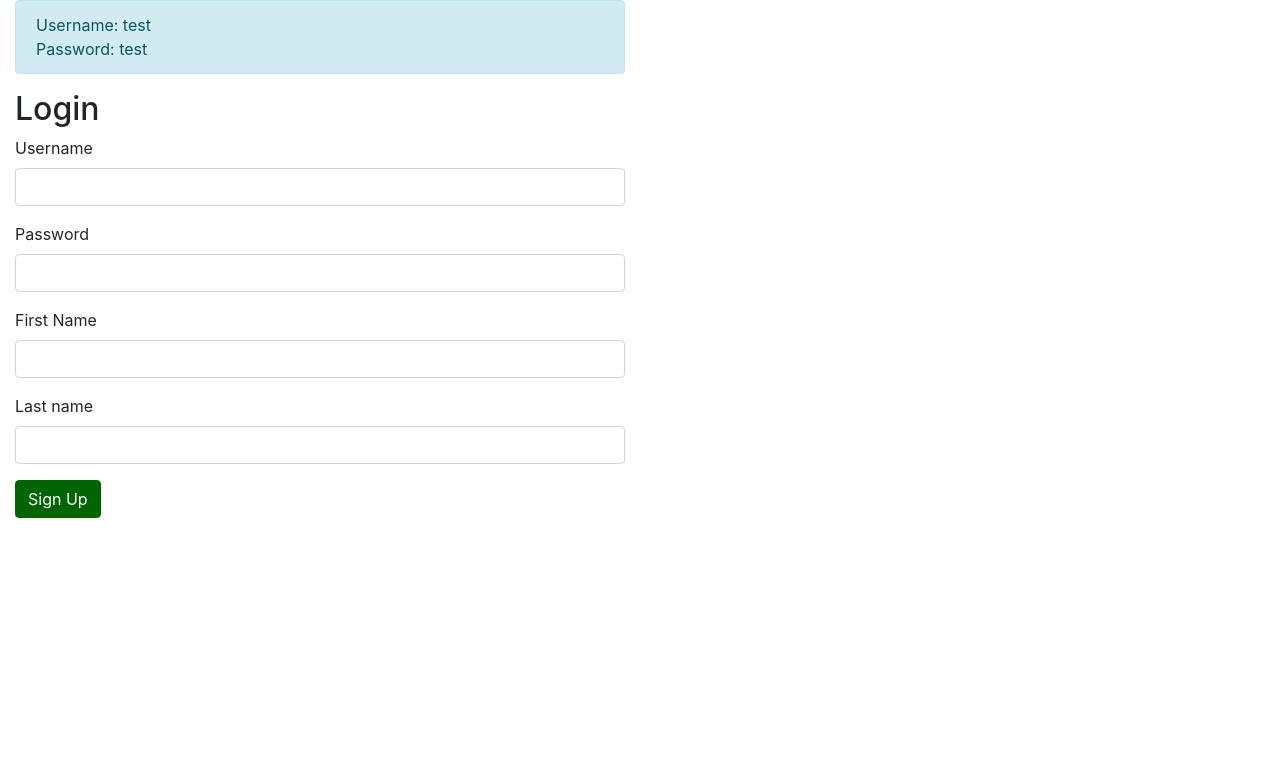
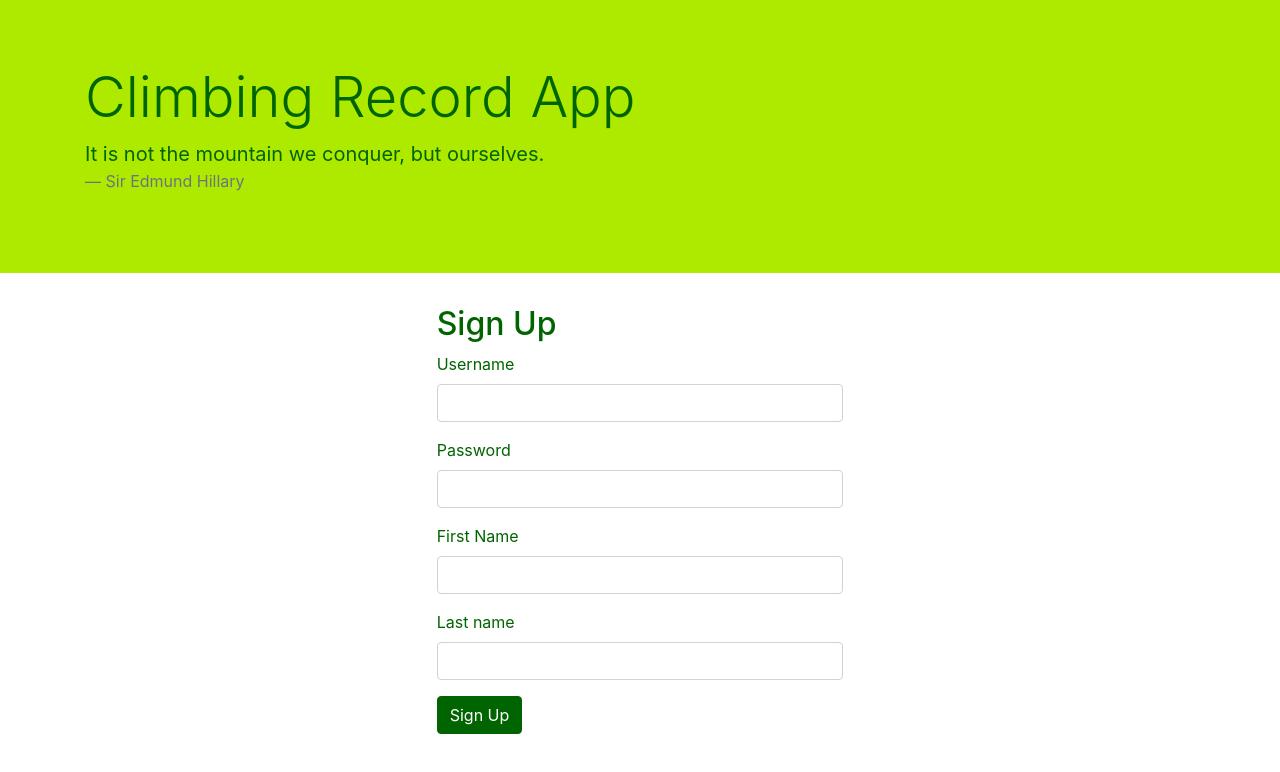
Before and after one commit to todovica/climbrecordapp, a React app in the folder client/: page /signup in a window 1280 px wide. Shown: the top 772 px of the page. Built offline with nearby package versions, Linux system fonts and the light colour scheme.

Commit message:
new look for Sign in page

```diff
--- a/client/src/SignUpPage/SignUpPage.jsx
+++ b/client/src/SignUpPage/SignUpPage.jsx
@@ -1,4 +1,6 @@
 import React from 'react';
+import LoginQuoteComponent from '../_components/LoginQuoteComponent';
+import InputFieldComponent from '../_components/InputFieldComponent';
 
 import { userService } from '../_services';
 
@@ -53,41 +55,16 @@ class SignUpPage extends React.Component {
     render() {
         const { username, password, firstname, lastname, submitted, loading, error } = this.state;
         return (
-            <div className="col-md-6 col-md-offset-3">
-                <div className="alert alert-info">
-                    Username: test<br />
-                    Password: test
-                </div>
-                <h2>Login</h2>
-                <form name="form">
-                    <div className={'form-group' + (submitted && !username ? ' has-error' : '')}>
-                        <label htmlFor="username">Username</label>
-                        <input type="text" className="form-control" name="username" value={username} onChange={this.handleChange} />
-                        {submitted && !username &&
-                            <div className="help-block">Username is required</div>
-                        }
-                    </div>
-                    <div className={'form-group' + (submitted && !password ? ' has-error' : '')}>
-                        <label htmlFor="password">Password</label>
-                        <input type="password" className="form-control" name="password" value={password} onChange={this.handleChange} />
-                        {submitted && !password &&
-                            <div className="help-block">Password is required</div>
-                        }
-                    </div>
-                    <div className={'form-group' + (submitted && !firstname ? ' has-error' : '')}>
-                        <label htmlFor="firstname">First Name</label>
-                        <input type="firstname" className="form-control" name="firstname" value={firstname} onChange={this.handleChange} />
-                        {submitted && !firstname &&
-                            <div className="help-block">First name is required</div>
-                        }
-                    </div>
-                    <div className={'form-group' + (submitted && !lastname ? ' has-error' : '')}>
-                        <label htmlFor="lastname">Last name</label>
-                        <input type="lastname" className="form-control" name="lastname" value={lastname} onChange={this.handleChange} />
-                        {submitted && !lastname &&
-                            <div className="help-block">Last name is required</div>
-                        }
-                    </div>
+            <React.Fragment>
+            <LoginQuoteComponent />
+            <div className="row justify-content-center">
+                <div className="col-4 col-offset-4 col-md-4 col-md-offset-4 col-sm-8 col-sm-offset-2 col-xs-10 col-xs-offset-1 col-lg-4 col-lg-offset-4 loginform">
+                    <h2>Sign Up</h2>
+                    <form name="form">
+                        <InputFieldComponent label={'Username'} htmlLabel={'username'} filedInput={username} submitted={submitted} handleChange={this.handleChange} />
+                        <InputFieldComponent label={'Password'} htmlLabel={'password'} filedInput={password} submitted={submitted} handleChange={this.handleChange} />
+                        <InputFieldComponent label={'First Name'} htmlLabel={'firstname'} filedInput={firstname} submitted={submitted} handleChange={this.handleChange} />
+                        <InputFieldComponent label={'Last name'} htmlLabel={'lastname'} filedInput={lastname} submitted={submitted} handleChange={this.handleChange} />
                     <div className="form-group">
                         <button className="btn btn-primary" disabled={loading} onClick={this.handleSignUp}>Sign Up</button>
                         {loading &&
@@ -98,7 +75,9 @@ class SignUpPage extends React.Component {
                         <div className={'alert alert-danger'}>{error}</div>
                     }
                 </form>
+                </div>
             </div>
+            </React.Fragment>
         );
     }
 }
```
